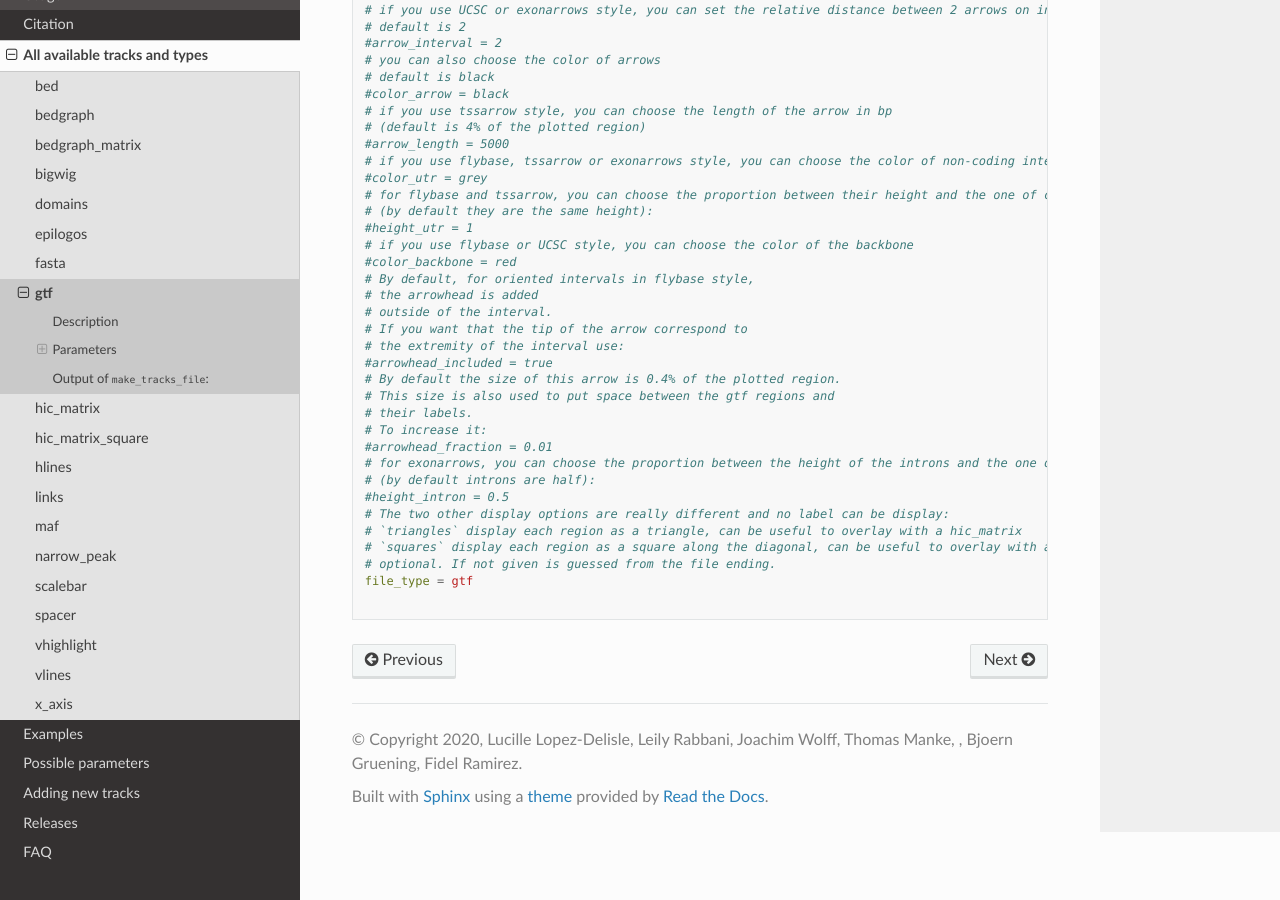
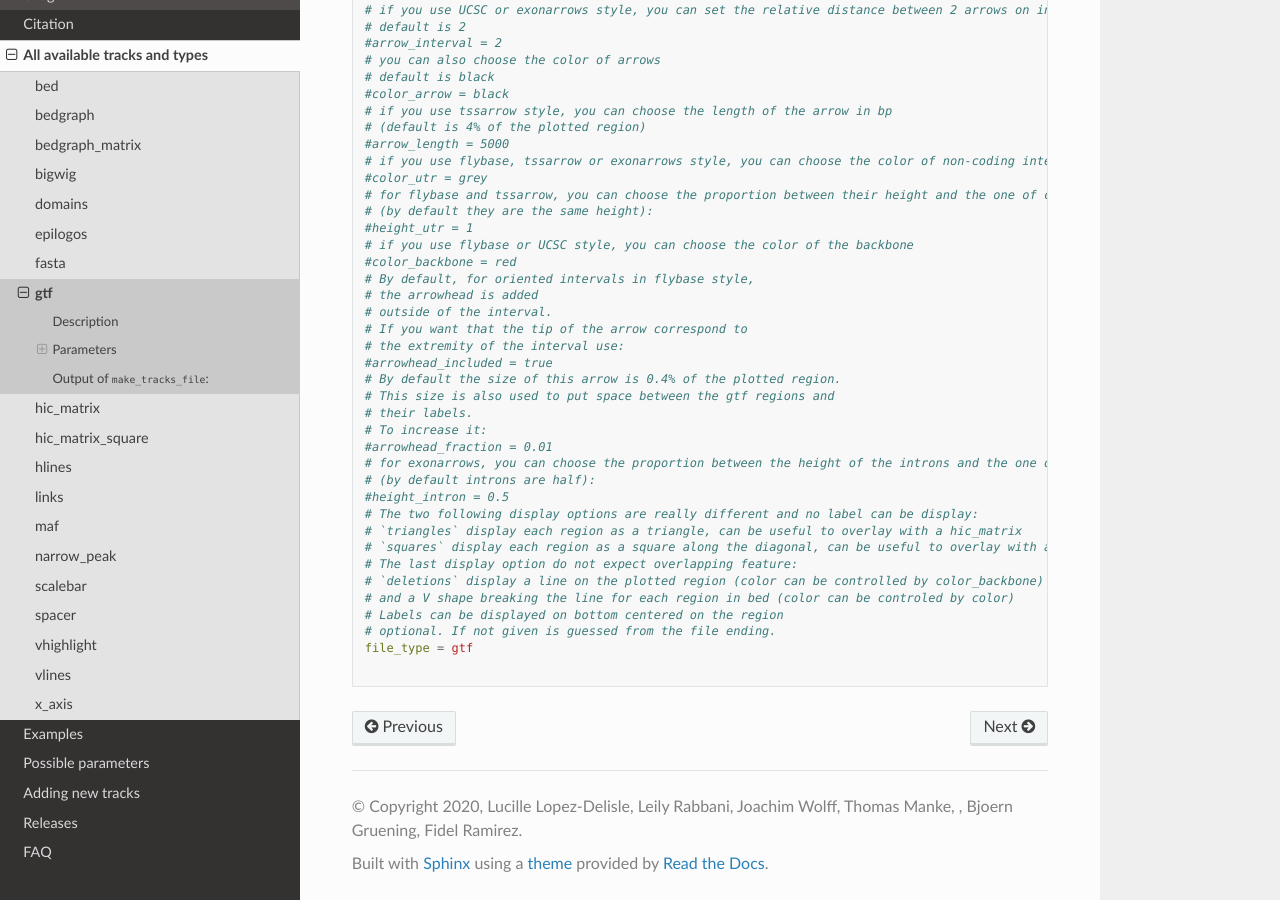
Before and after one commit to deeptools/pyGenomeTracks, a Sphinx documentation site: the page built from docs/content/tracks/gtf.rst, in a window 1280 px wide and 900 px high, scrolled down 2414 px. Built offline with Sphinx 7.4.7 and the Read the Docs theme 2.0.0, drawn with Linux system fonts in a browser that asks for light colours; some of the changed text lies outside the part shown.

Commit message:
update doc

```diff
--- a/docs/content/all_possible_properties.txt
+++ b/docs/content/all_possible_properties.txt
@@ -38,9 +38,7 @@
 
 - **display**:
 
-  - for *bed*: collapsed, triangles, interleaved, stacked, squares
-
-  - for *gtf*: collapsed, triangles, interleaved, stacked
+  - for *bed, gtf*: collapsed, triangles, interleaved, stacked, squares, deletions
 
 - **fontstyle**:
 
--- a/docs/content/tracks/auto/bed_deduced_from_code.txt
+++ b/docs/content/tracks/auto/bed_deduced_from_code.txt
@@ -32,7 +32,7 @@ Optional:
 
 - **style**: `flybase` (default) or UCSC, tssarrow or exonarrows.
 
-- **display**: `stacked` (default) or collapsed, triangles, interleaved or squares.
+- **display**: `stacked` (default) or collapsed, triangles, interleaved, squares or deletions.
 
 - **max_labels**: `60` (default) or any integer above 0
 
--- a/docs/content/tracks/auto/gtf_deduced_from_code.txt
+++ b/docs/content/tracks/auto/gtf_deduced_from_code.txt
@@ -28,7 +28,7 @@ Optional:
 
 - **style**: `flybase` (default) or UCSC, tssarrow or exonarrows.
 
-- **display**: `stacked` (default) or collapsed, triangles or interleaved.
+- **display**: `stacked` (default) or collapsed, triangles, interleaved, squares or deletions.
 
 - **max_labels**: `60` (default) or any integer above 0
 
--- a/docs/content/tracks/auto/gtf_options_text.txt
+++ b/docs/content/tracks/auto/gtf_options_text.txt
@@ -32,8 +32,8 @@ color = darkblue
 # the display parameter defines how the gtf file is plotted.
 # Default is 'stacked' where regions are plotted on different lines so
 # we can see all regions and all labels.
-# The other options are ['collapsed', 'interleaved', 'triangles', 'squares']
-# These 2 last options assume that the regions do not overlap.
+# The other options are ['collapsed', 'interleaved', 'triangles', 'squares', 'deletions']
+# These 2 last options assume that the regions do not overlap:
 # `collapsed`: The gtf regions are plotted one after the other in one line.
 # `interleaved`: The gtf regions are plotted in two lines, first up, then down, then up etc.
 # style to plot the genes when the display is 'stacked', 'collapsed' or 'interleaved'
@@ -98,8 +98,12 @@ fontsize = 10
 # for exonarrows, you can choose the proportion between the height of the introns and the one of exon
 # (by default introns are half):
 #height_intron = 0.5
-# The two other display options are really different and no label can be display:
+# The two following display options are really different and no label can be display:
 # `triangles` display each region as a triangle, can be useful to overlay with a hic_matrix
 # `squares` display each region as a square along the diagonal, can be useful to overlay with a hic_matrix_square
+# The last display option do not expect overlapping feature:
+# `deletions` display a line on the plotted region (color can be controlled by color_backbone)
+# and a V shape breaking the line for each region in bed (color can be controled by color)
+# Labels can be displayed on bottom centered on the region
 # optional. If not given is guessed from the file ending.
 file_type = gtf
```
Also changed, not shown: docs/content/tracks/auto/bed_options_text.txt (+7 -3 lines).
